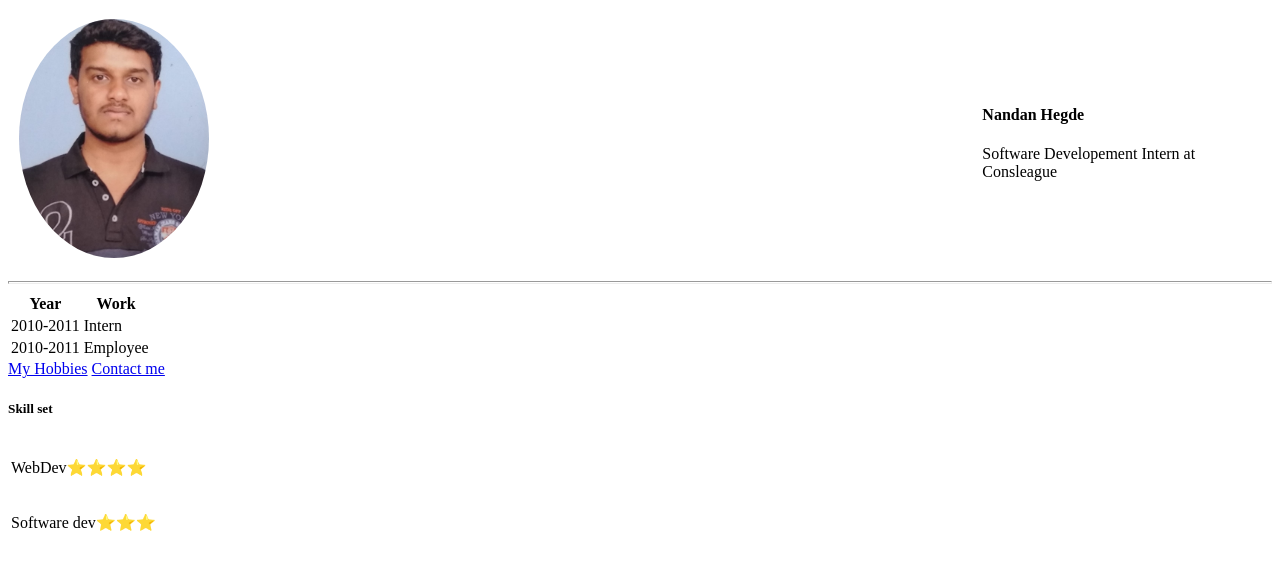
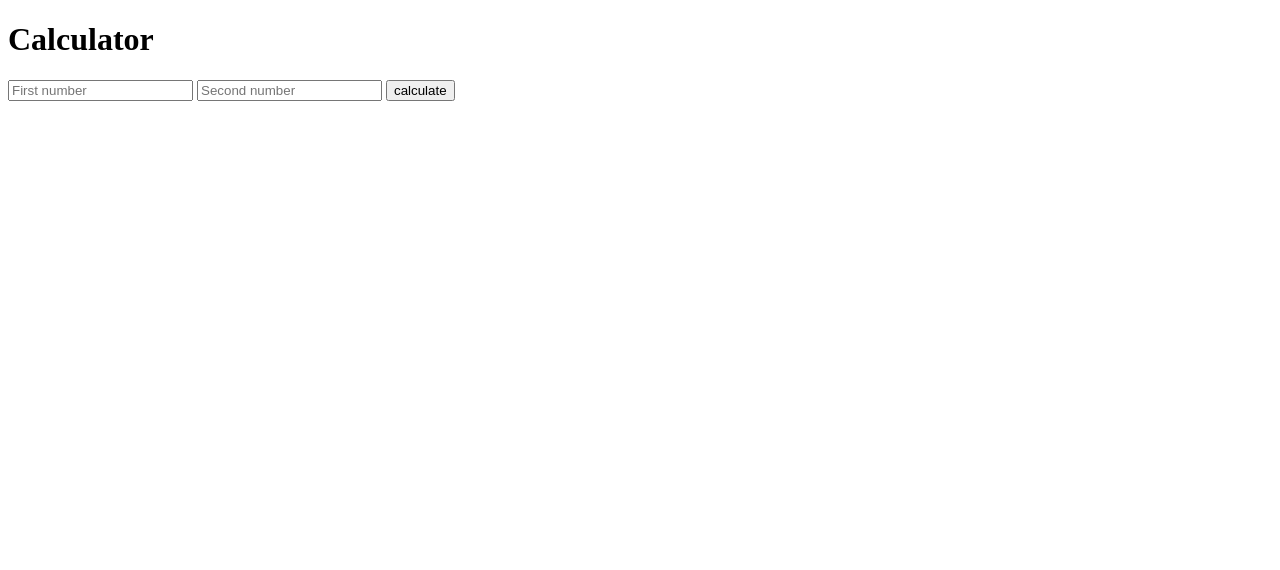
Before and after one commit to nandanhegde13/Projects, a website: page index.html in a window 1280 px wide. Drawn offline with Linux system fonts and the light colour scheme.

Commit message:
Add files via upload

```diff
--- a/index.html
+++ b/index.html
@@ -1,52 +1,17 @@
 <!DOCTYPE html>
 <html lang="en">
 <head>
-    <meta charset="UTF-8">
-    <meta http-equiv="X-UA-Compatible" content="IE=edge">
-    <meta name="viewport" content="width=device-width, initial-scale=1.0">
-    <title>Document</title>
+        <meta charset="UTF-8">
+        <meta http-equiv="X-UA-Compatible" content="IE=edge">
+        <meta name="viewport" content="width=device-width, initial-scale=1.0">
+        <title>Document</title>
 </head>
 <body>
-    <table cellSpacing = "10">
-        <tr>
-            <td>
-                <img src="Images\nandan.jpeg" alt="nandan" style="border-radius:100% ; height:20% ; width:20%">
-            </td>
-            <td>
-                <h4>Nandan Hegde</h4>
-                <p>Software Developement Intern at Consleague</p>
-            </td>
-        </tr>
-    </table>
-
-
-    <hr size="3">
-    <table>
-        <tr>
-            <th>Year</th>
-            <th>Work</th>
-        </tr>
-        <tr>
-            <td>2010-2011</td>
-            <td>Intern</td>
-        </tr>
-        <tr>
-            <td>2010-2011</td>
-            <td>Employee</td>
-        </tr>
-    </table>
-    <a href="hobbies.html">My Hobbies</a>
-    <a href="contactMe.html">Contact me</a>
-
-    <h5>Skill set</h5>
-    <table>
-        <tr>
-        <td><p>WebDev⭐⭐⭐⭐</p></td>
-
-        </tr>
-       <tr> <td><p>Software dev⭐⭐⭐</p></td></tr>
-    </table>
-
-
+        <h1>Calculator</h1>
+    <form action="/" method="post">
+        <input type="text" name = "n1" placeholder="First number">
+        <input type = "text" name = "n2" placeholder="Second number">
+        <button type="submit" name="submit">calculate</button>
+    </form>
 </body>
 </html>
```
Also changed, not shown: bmicalculator.html (added, +17 -0 lines), calculator.js (added, +23 -0 lines), package.json (+5 -4 lines), 1 other file.
